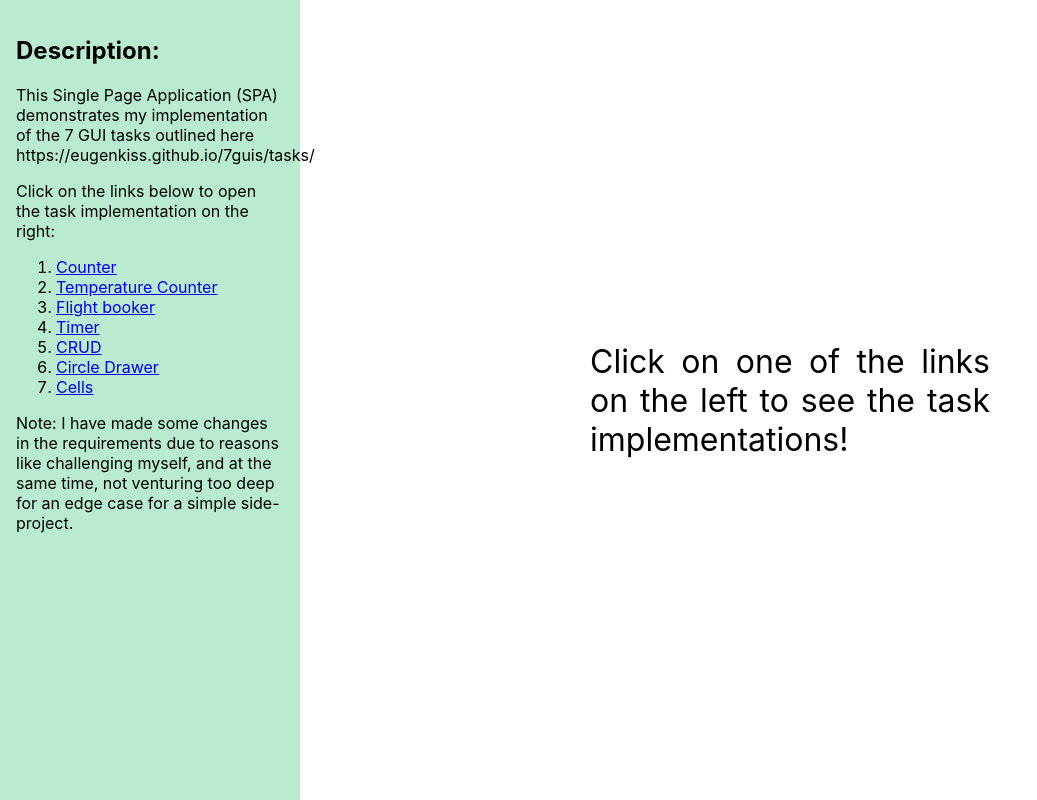
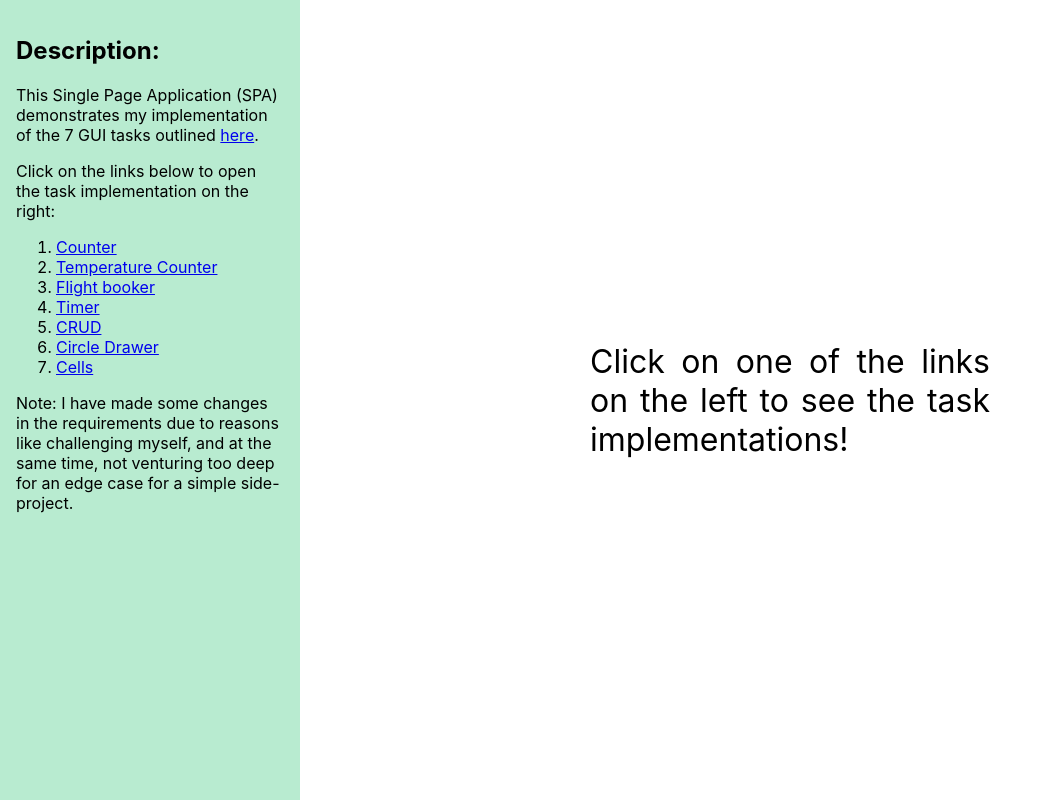
Before and after one commit to vinay-deshmukh/7-guis, a React (Create React App) app: page / in a window 1280 px wide. Shown: the whole page, without its empty margins (0-1037 px from the left). Built offline with nearby package versions, Linux system fonts and the light colour scheme.

Commit message:
Add link to eugenkiss

```diff
--- a/src/App.js
+++ b/src/App.js
@@ -9,12 +9,20 @@ function App() {
       <section className={styles.rootDescription}>
         <h1>{"Description:"}</h1>
         <div>
-          <p>{`
+          <p>
+            {`
 
       This Single Page Application (SPA) demonstrates my implementation of the
-      7 GUI tasks outlined here
-https://eugenkiss.github.io/7guis/tasks/
-    `}</p>
+      7 GUI tasks outlined `}
+            <a
+              href="https://eugenkiss.github.io/7guis/tasks/"
+              target="_blank"
+              rel="noopener noreferrer"
+            >
+              {`here`}
+            </a>
+            {`.`}
+          </p>
           <p>
             {`
     Click on the links below to open the task implementation on the
```
